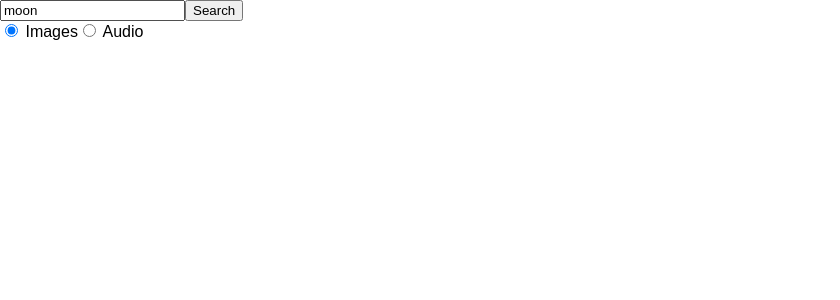
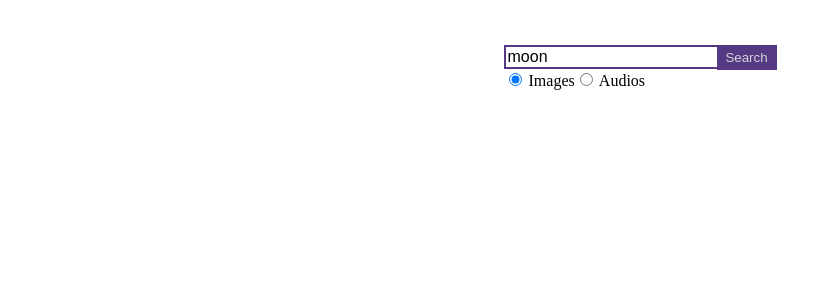
Before and after one commit to pkrisz89/nasa, a React (Create React App) app: page / in a window 1280 px wide. Shown: the top 300 px of the page, without its empty margins (0-840 px from the left). Built offline with nearby package versions, Linux system fonts and the light colour scheme.

Commit message:
add styles on search page

```diff
--- a/src/components/mediaThumbnail.js
+++ b/src/components/mediaThumbnail.js
@@ -3,14 +3,25 @@ import styled from 'styled-components';
 import LazyLoad from 'react-lazyload';
 
 const ImageWrapper = styled.div`
-  margin: 10px;
+  position: relative;
   height: 180px;
   width: 320px;
+  margin: 5px;
+  background: #efefef;
 `;
 
 const Image = styled.img`
   height: 180px;
   width: 320px;
+`;
+
+const Title = styled.p`
+  position: absolute;
+  bottom: 0;
+  text-align: center;
+  color: #efefef;
+  background: #553982;
+  padding: 5px;
 `;
 
 export default (item, url) => (
@@ -19,7 +30,7 @@ export default (item, url) => (
       <LazyLoad once>
         <Image src={url} alt="" />
       </LazyLoad>
-      {item.data[0].title}
+      <Title>{item.data[0].title}</Title>
     </a>
   </ImageWrapper>
 );
--- a/src/components/searchForm.js
+++ b/src/components/searchForm.js
@@ -1,14 +1,59 @@
 import React from 'react';
+import styled from 'styled-components';
+
+const SearchInput = styled.input`
+  font-size: 16px;
+  border-top: 2px solid #553982;
+  border-bottom: 2px solid #553982;
+  border-left: 2px solid #553982;
+  border-right: 0px;
+  margin: 0;
+`;
+
+const SubmitButton = styled.button`
+  display: inline-block;
+  height: 25px;
+  width: 60px;
+  color: #d1d5d8;
+  background-color: #553982;
+  border: 0;
+  vertical-align: top;
+`;
 
 export default function(props) {
-    return(
-        <form>
-            <input type="text" name="keyword" value={props.keyword} onChange={props.handleChange}/>
-            <button onClick={props.getItems}>Search</button>
-            <div>
-                <input type="radio" name="mediatype" value="image" checked={props.mediatype === 'image'} onChange={props.handleChange}/> Images
-                <input type="radio" name="mediatype" value="audio" checked={props.mediatype === 'audio'} onChange={props.handleChange}/> Audio
-            </div>
-      </form>
-    )
-};
+  return (
+    <form>
+      <div>
+        <SearchInput
+          type="text"
+          name="keyword"
+          value={props.keyword}
+          onChange={props.handleChange}
+        />
+        <SubmitButton onClick={props.getItems}>Search</SubmitButton>
+      </div>
+      <div>
+        <label>
+          <input
+            type="radio"
+            name="mediatype"
+            value="image"
+            checked={props.mediatype === 'image'}
+            onChange={props.handleChange}
+          />{' '}
+          Images
+        </label>
+        <label>
+          <input
+            type="radio"
+            name="mediatype"
+            value="audio"
+            checked={props.mediatype === 'audio'}
+            onChange={props.handleChange}
+          />{' '}
+          Audios
+        </label>
+      </div>
+    </form>
+  );
+}
--- a/src/containers/search.js
+++ b/src/containers/search.js
@@ -12,6 +12,12 @@ const GridContainer = styled.div`
   display: flex;
   flex-wrap: wrap;
   justify-content: center;
+`;
+
+const SearchContainer = styled.div`
+  display: flex;
+  justify-content: center;
+  margin: 45px auto;
 `;
 
 class Search extends Component {
@@ -48,6 +54,7 @@ class Search extends Component {
   render() {
     return (
       <div>
+        <SearchContainer>
           <SearchForm
             keyword={this.state.keyword}
             mediatype={this.state.mediatype}
@@ -59,6 +66,7 @@ class Search extends Component {
               );
             }}
           />
+        </SearchContainer>
 
         {showError(this.state.apiError)}
 
--- /dev/null
+++ b/src/globalStyle.js
@@ -0,0 +1,16 @@
+import { injectGlobal } from 'styled-components';
+
+injectGlobal`
+  @font-face {
+    font-family: 'Operator Mono';
+    src: url('../fonts/Operator-Mono.ttf');
+  }
+
+  body {
+    margin: 0;
+  }
+
+  * {
+      box-sizing: border-box;
+  }
+`;
--- a/src/index.css
+++ /dev/null
@@ -1,5 +0,0 @@
-body {
-  margin: 0;
-  padding: 0;
-  font-family: sans-serif;
-}
--- a/src/index.js
+++ b/src/index.js
@@ -1,8 +1,8 @@
 import React from 'react';
 import ReactDOM from 'react-dom';
-import './index.css';
 import App from './App';
 import registerServiceWorker from './registerServiceWorker';
+import './globalStyle';
 
 ReactDOM.render(<App />, document.getElementById('root'));
 registerServiceWorker();
```
Lines whose indentation alone changed are shown as unchanged.
